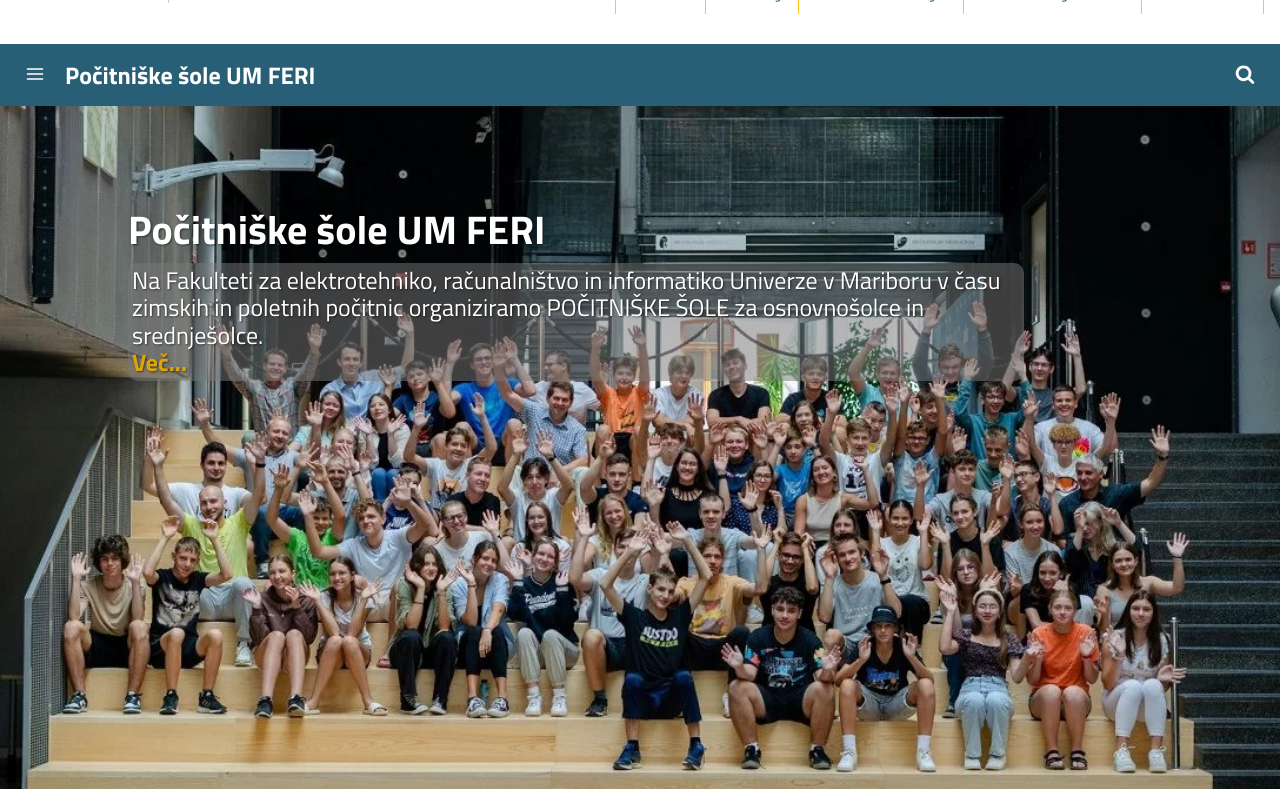
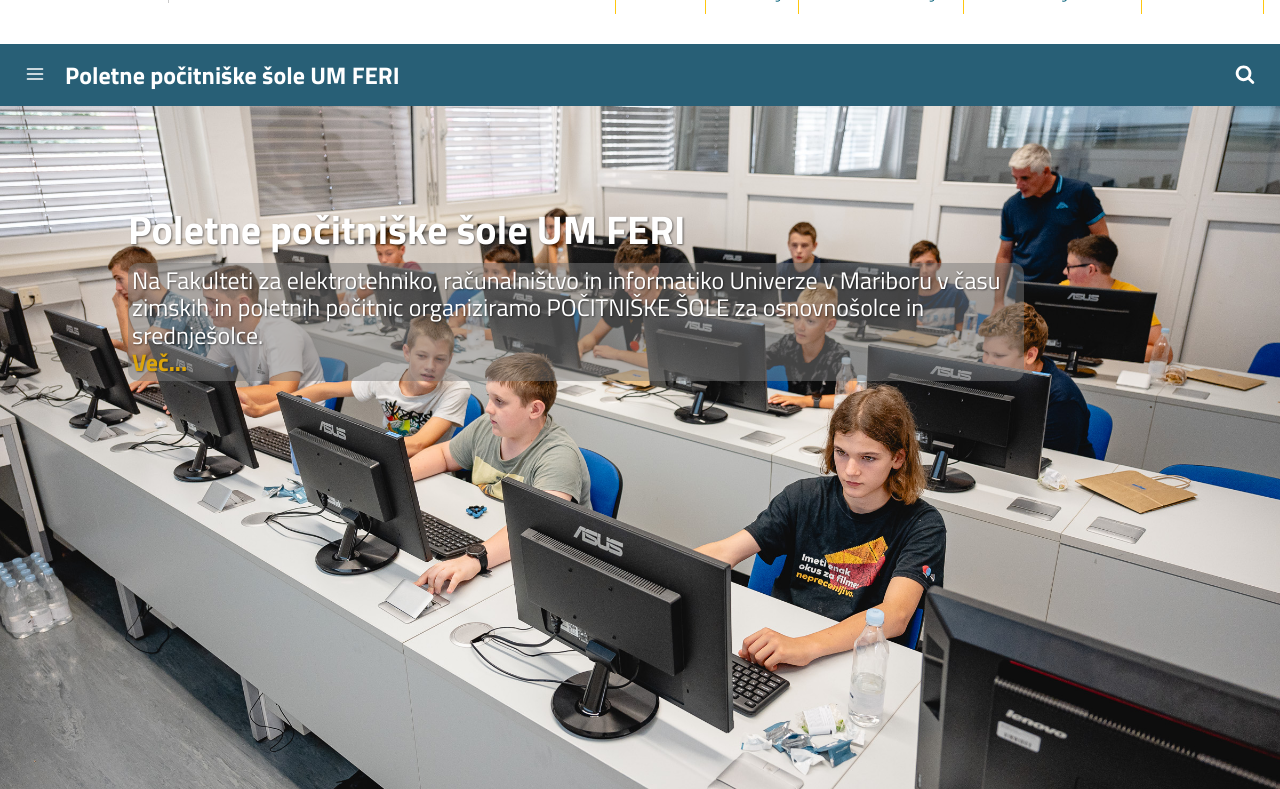
Before and after one commit to UM-LPM/short-courses, a Jekyll site: the page built from index.html, in a window 1280 px wide and 900 px high, cut to the strip 111-900 px from the top of the window. Built offline with Jekyll 4.4.1, drawn with Linux system fonts in a browser that asks for light colours; nearby versions of some CDN libraries; a script that is not in the unit is left out.

Commit message:
updated template

```diff
--- a/_config.yml
+++ b/_config.yml
@@ -1,6 +1,6 @@
 # Site Settings
-name: Počitniške šole UM FERI
-title: Počitniške šole UM FERI
+name: Poletne počitniške šole UM FERI
+title: Poletne počitniške šole UM FERI
 description: >
   Na Fakulteti za elektrotehniko, računalništvo in informatiko Univerze v Mariboru v času zimskih in poletnih počitnic organiziramo POČITNIŠKE ŠOLE za osnovnošolce in srednješolce. <br><a href="/vec/" style="text-decoration: none; font-weight: bold; color: #DBA40B;">Več...</a>
 
@@ -24,7 +24,7 @@ baseurl: "" # the subpath of your site, e.g. /blog
 url: "" # the base hostname & protocol for your site
 google_analytics: "UA-XXXXXXXX-X"
 language: "si"
-catalog_url: "http://localhost:18001/course/"
+catalog_url: "https://upravljanje.poletne-sole.feri.um.si/course/"
 
 defaults:
   - scope:
--- a/_data/courses.json
+++ b/_data/courses.json
@@ -62,8 +62,6 @@
     ],
     "modifiedBy": "cvetanka.pasinechka@student.um.si",
     "englishTranslation": false,
-    "intendedFor": "11/12",
-    "prerequisite": "13",
     "executions": [
       {
         "id": "14df4906-e085-4e26-befd-b857fd802d2a",
--- a/_layouts/course.html
+++ b/_layouts/course.html
@@ -81,6 +81,7 @@
                                 </div>
                             </div>
                         </div>
+                        {% if page.intendedFor and page.prerequisite != "" %}
                         <div class="icon-description-container">
                             <div class="inside-icon-description">
                                 <i class="fas fa-paperclip"></i>
@@ -90,6 +91,8 @@
                                 </div>
                             </div>
                         </div>
+                        {% endif %}
+                        {% if page.prerequisite and page.prerequisite != "" %}
                         <div class="icon-description-container">
                             <div class="inside-icon-description">
                                 <i class="fas fa-paperclip"></i>
@@ -99,6 +102,7 @@
                                 </div>
                             </div>
                         </div>
+                        {% endif %}
                         <!-- <div class="icon-description-container">
                             <div class="inside-icon-description">
                                 <i class="fas fa-paperclip"></i>
--- a/_layouts/home.html
+++ b/_layouts/home.html
@@ -18,7 +18,7 @@ layout: main
     {% if site.show_hero and paginator == nil or paginator.page == 1 %}
         <!-- Hero -->
         {% assign featured = courses.first %}
-        <section class="hero" style="background-image: url('/assets/img/pocitniske-sole.jpg');">
+        <section class="hero" style="background-image: url('/assets/img/poletne-sole.jpg');">
             <div class="pixels"></div>
             <div class="gradient"></div>
             <div class="content">
```
Also changed, not shown: assets/img/poletne-sole.jpg (added).
